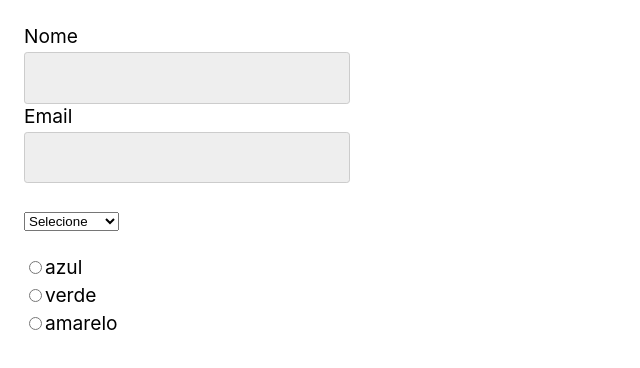
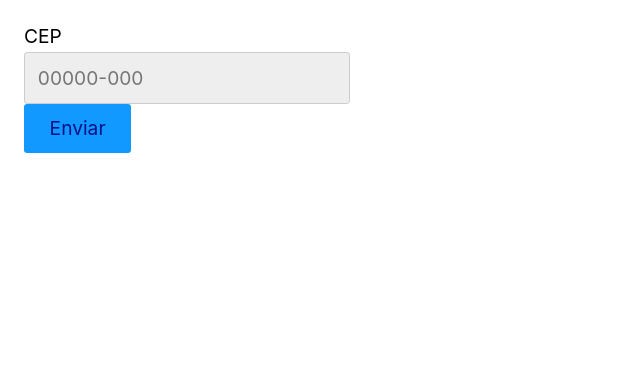
Before and after one commit to Coimbra777/Estudos-React, a React (Vite) app: page / in a window 1280 px wide. Shown: the top 368 px of the page, without its empty margins (0-640 px from the left). Built offline with nearby package versions, Linux system fonts and the light colour scheme.

Commit message:
validação de formulário

```diff
--- a/src/App.jsx
+++ b/src/App.jsx
@@ -19,6 +19,7 @@
 import ExerciseCheck from "./form/ExerciseCheckbox";
 import Input from "./form/Input";
 import Components from "./form/Components";
+import Validacao from "./form/validacao/Validacao";
 
 const App = () => {
   // const { pathname } = window.location;
@@ -57,7 +58,8 @@
       {/* <FormApp /> */}
       {/* <Checkbox /> */}
       {/* <ExerciseCheck /> */}
-      <Components />
+      {/* <Components /> */}
+      <Validacao />
     </div>
   );
 };
--- a/src/form/Input.jsx
+++ b/src/form/Input.jsx
@@ -1,6 +1,6 @@
 import React from "react";
 
-const Input = ({ id, label, setValue, ...props }) => {
+const Input = ({ id, label, onChange, ...props }) => {
   return (
     <>
       <label htmlFor={id}>{label}</label>
@@ -8,7 +8,8 @@
         type="text"
         id={id}
         name={id}
-        onChange={({ target }) => setValue(target.value)}
+        onChange={onChange}
+        // onChange={({ target }) => setValue(target.value)}
         {...props}
       />
     </>
--- /dev/null
+++ b/src/form/validacao/Validacao.jsx
@@ -0,0 +1,64 @@
+import React from "react";
+import Input from "../Input";
+
+const Validacao = () => {
+  const [cep, setCep] = React.useState("");
+  const [error, setError] = React.useState(null);
+
+  // função para validar
+  function validateCep(value) {
+    if (value.length === 0) {
+      setError("Preencha um valor");
+      return false;
+    } else if (!/^\d{5}-?\d{3}$/.test(value)) {
+      setError("Preencha um CEP válido");
+      return false;
+    } else {
+      setError(null);
+      return true;
+    }
+  }
+  // função para validar o foco do elemento
+  function handleBlur({ target }) {
+    // const regex = /^\d{5}-?\d{3}$/;
+    // const validacao = regex.test(target.value);
+    // console.log(validacao);
+    validateCep(target.value);
+  }
+  // função para validar quando o usuário digitar
+  function handleChange({ target }) {
+    if (error) validateCep(target.value);
+    setCep(target.value);
+  }
+
+  // função para validar botão enviar , event submit
+  function handleSubmit(event) {
+    event.preventDefault();
+    if (validateCep(cep)) {
+      console.log("ok");
+    } else {
+      console.log("erro");
+    }
+  }
+
+  return (
+    <form onSubmit={handleSubmit}>
+      <Input
+        label="CEP"
+        id="cep"
+        type="text"
+        placeholder="00000-000"
+        value={cep}
+        // setValue={setCep}
+        onChange={handleChange}
+        onBlur={handleBlur}
+      />
+      {error && <p>{error}</p>}
+      <br />
+
+      <button>Enviar</button>
+    </form>
+  );
+};
+
+export default Validacao;
```
